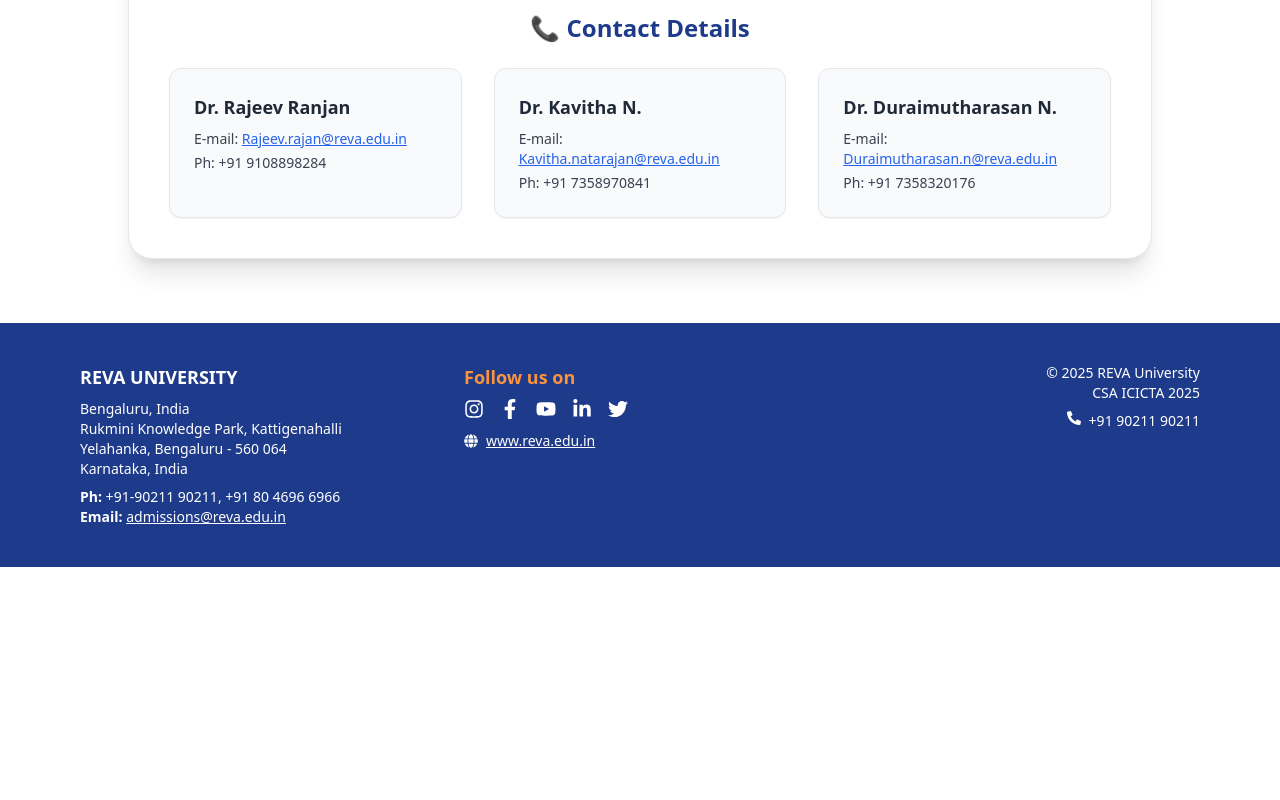
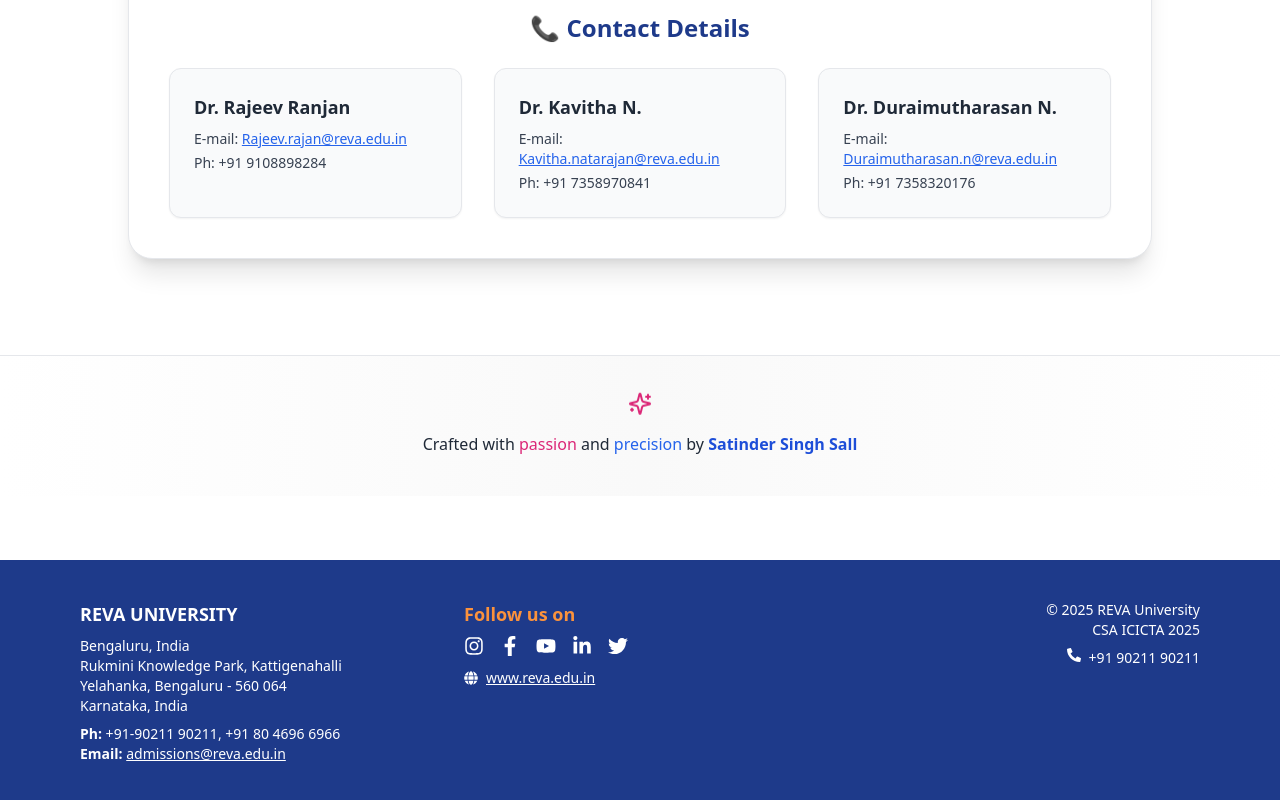
Before and after one commit to SatinderSinghSall/rava-csa-icicta--2025, a React (Vite) app: page / in a window 1280 px wide. Shown: the part 4855-5655 px from the top of the page. Before the commit the page ends 5422 px from the top, so only its background shows below. Built offline with nearby package versions, Linux system fonts and the light colour scheme.

Commit message:
Added a component called 'DeveloperCredit.jsx', which contains my name & credits.

```diff
--- /dev/null
+++ b/src/components/DeveloperCredit.jsx
@@ -0,0 +1,26 @@
+import React from "react";
+import { Sparkles } from "lucide-react";
+
+const DeveloperCredit = () => {
+  return (
+    <div className="w-full bg-gradient-to-r from-white via-[#f9f9f9] to-white py-10 px-4 mt-24 border-t border-gray-200">
+      <div className="flex flex-col items-center justify-center text-center">
+        <Sparkles className="w-6 h-6 text-pink-600 animate-bounce mb-3" />
+        <p className="text-gray-800 text-sm sm:text-base leading-relaxed max-w-md">
+          Crafted with{" "}
+          <span className="text-pink-600 font-medium">passion</span> and{" "}
+          <span className="text-blue-600 font-medium">precision</span> by{" "}
+          <a
+            href="https://github.com/SatinderSinghSall?tab=repositories"
+            target="_blank"
+            className="text-blue-700 font-semibold hover:text-blue-900 transition duration-200"
+          >
+            Satinder Singh Sall
+          </a>
+        </p>
+      </div>
+    </div>
+  );
+};
+
+export default DeveloperCredit;
--- a/src/components/Navbar.jsx
+++ b/src/components/Navbar.jsx
@@ -138,19 +138,19 @@ const Navbar = () => {
             )}
 
             <Link
+              to="/technical-session"
+              className="hover:text-blue-600"
+              onClick={() => setIsOpen(false)}
+            >
+              Technical Session
+            </Link>
+
+            <Link
               to="/contact-us"
               className="hover:text-blue-600"
               onClick={() => setIsOpen(false)}
             >
               Contact Us
-            </Link>
-
-            <Link
-              to="/technical-session"
-              className="hover:text-blue-600"
-              onClick={() => setIsOpen(false)}
-            >
-              Technical Session
             </Link>
 
             {/* <Link
--- a/src/pages/Home.jsx
+++ b/src/pages/Home.jsx
@@ -6,6 +6,7 @@ import Publication from "../components/Publication";
 import Patrons from "../components/Patrons";
 import Committee from "../components/Committee";
 import ContactDetails from "../components/ContactDetails";
+import DeveloperCredit from "../components/DeveloperCredit";
 import { FilePlus, Loader2 } from "lucide-react";
 import { useState } from "react";
 
@@ -141,6 +142,7 @@ const Home = () => {
       <Patrons />
       <Committee />
       <ContactDetails />
+      <DeveloperCredit />
     </>
   );
 };
--- a/src/pages/TechnicalSession.jsx
+++ b/src/pages/TechnicalSession.jsx
@@ -2,6 +2,7 @@ import { motion } from "framer-motion";
 
 import MadhanImage from "../assets/MadhanKumarSrinivasan.png";
 import MalathyImage from "../assets/MalathBatumalay.jpeg";
+import ASekarImage from "../assets/ASekar.jpeg";
 
 const speakers = [
   {
@@ -23,7 +24,7 @@ const speakers = [
     name: "Dr. A. Sekar",
     title: "Associate Professor & HOD – Psychiatry",
     details: "Annapoorna Medical College & Hospitals • Salem",
-    image: "https://via.placeholder.com/150?text=Dr+A+Sekar",
+    image: ASekarImage,
   },
 ];
 
```
Also changed, not shown: src/assets/ASekar.jpeg (added).
